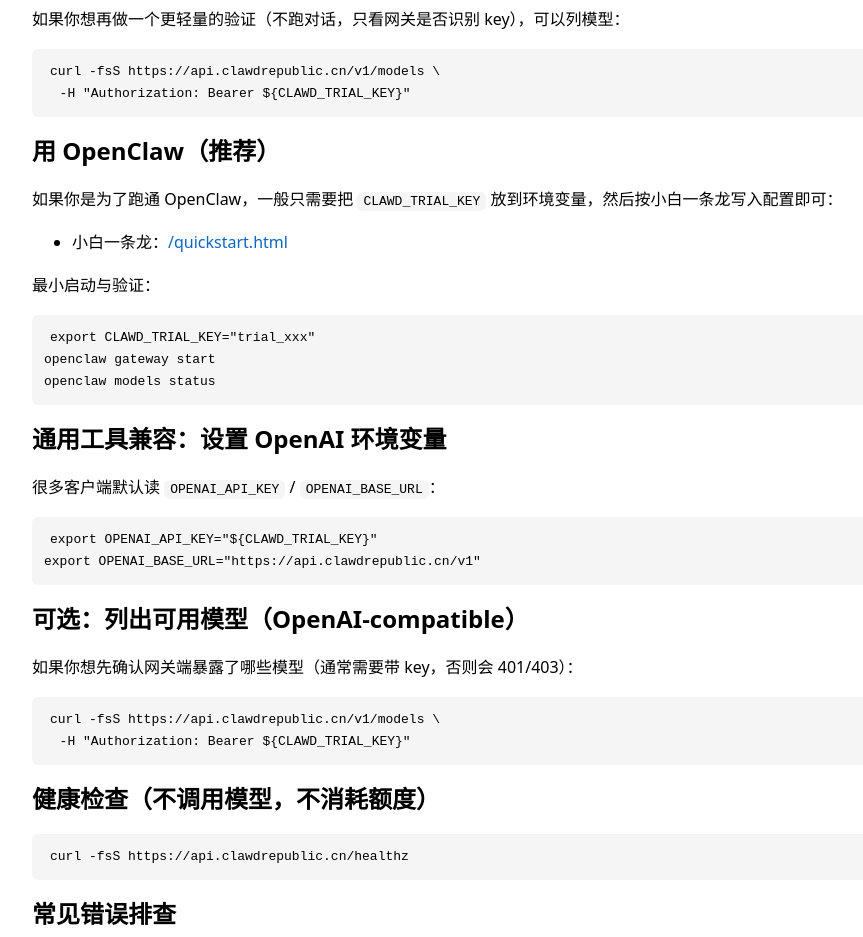
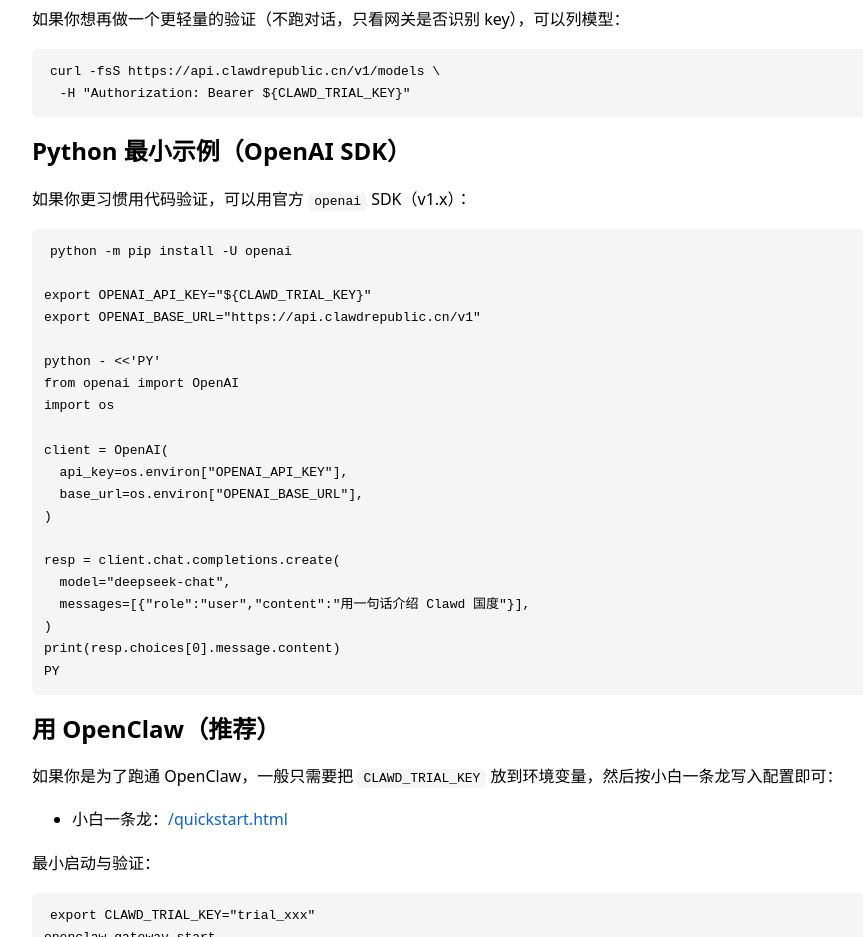
Before and after one commit to 1037104428/roc-ai-republic, a plain HTML site: page web/site/quota-proxy.html in a window 1280 px wide. Shown: the part 1020-1957 px from the top of the page, without its empty margins (148-1011 px from the left). Drawn offline with Linux system fonts and the light colour scheme.

Commit message:
docs(quota-proxy): add python openai sdk minimal example

```diff
--- a/web/site/quota-proxy.html
+++ b/web/site/quota-proxy.html
@@ -49,6 +49,29 @@
   <p>如果你想再做一个更轻量的验证（不跑对话，只看网关是否识别 key），可以列模型：</p>
   <pre><code>curl -fsS https://api.clawdrepublic.cn/v1/models \
   -H "Authorization: Bearer ${CLAWD_TRIAL_KEY}"</code></pre>
+
+  <h2>Python 最小示例（OpenAI SDK）</h2>
+  <p>如果你更习惯用代码验证，可以用官方 <code>openai</code> SDK（v1.x）：</p>
+  <pre><code>python -m pip install -U openai
+
+export OPENAI_API_KEY="${CLAWD_TRIAL_KEY}"
+export OPENAI_BASE_URL="https://api.clawdrepublic.cn/v1"
+
+python - <<'PY'
+from openai import OpenAI
+import os
+
+client = OpenAI(
+  api_key=os.environ["OPENAI_API_KEY"],
+  base_url=os.environ["OPENAI_BASE_URL"],
+)
+
+resp = client.chat.completions.create(
+  model="deepseek-chat",
+  messages=[{"role":"user","content":"用一句话介绍 Clawd 国度"}],
+)
+print(resp.choices[0].message.content)
+PY</code></pre>
 
   <h2>用 OpenClaw（推荐）</h2>
   <p>如果你是为了跑通 OpenClaw，一般只需要把 <code>CLAWD_TRIAL_KEY</code> 放到环境变量，然后按小白一条龙写入配置即可：</p>
```
